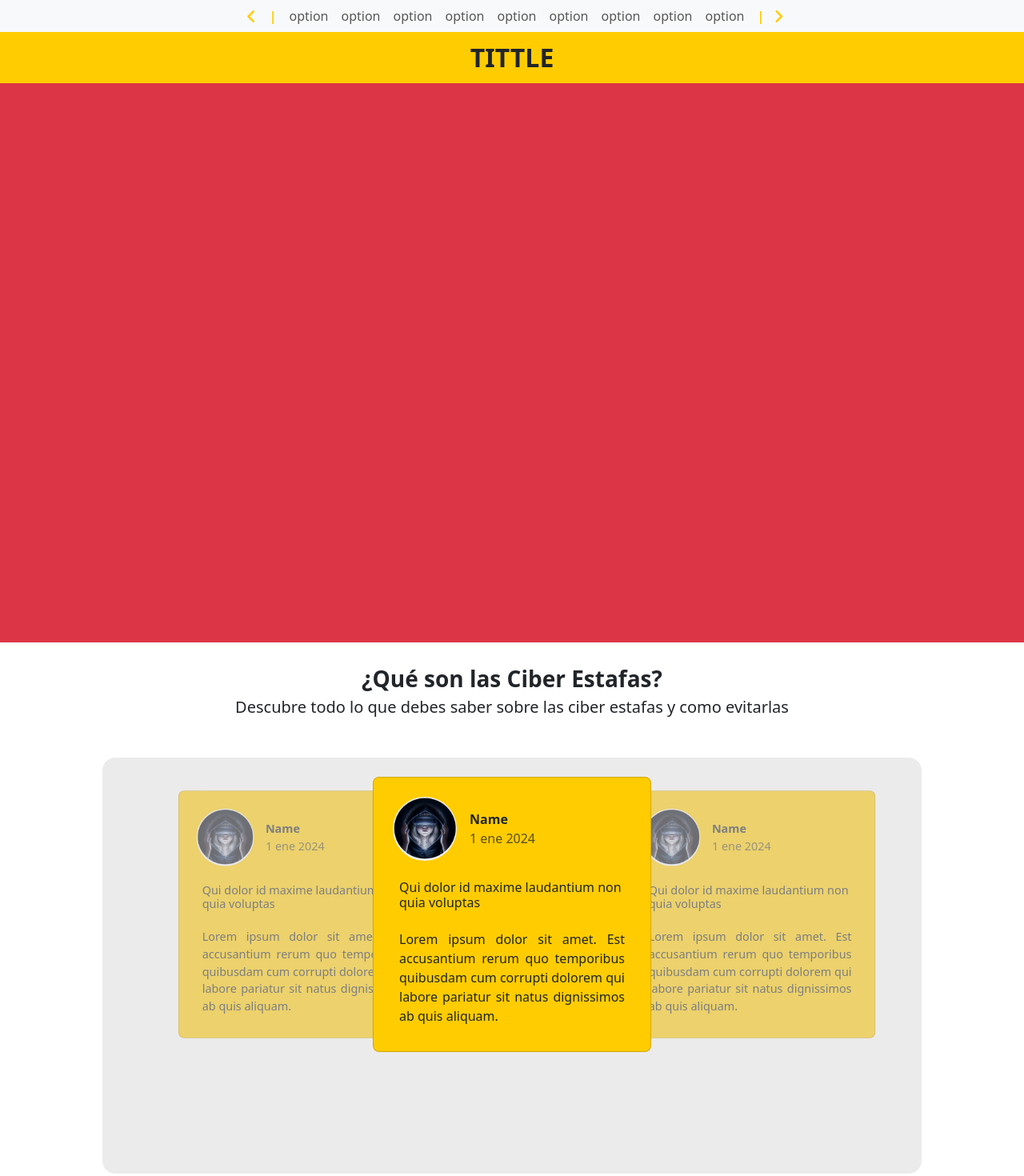
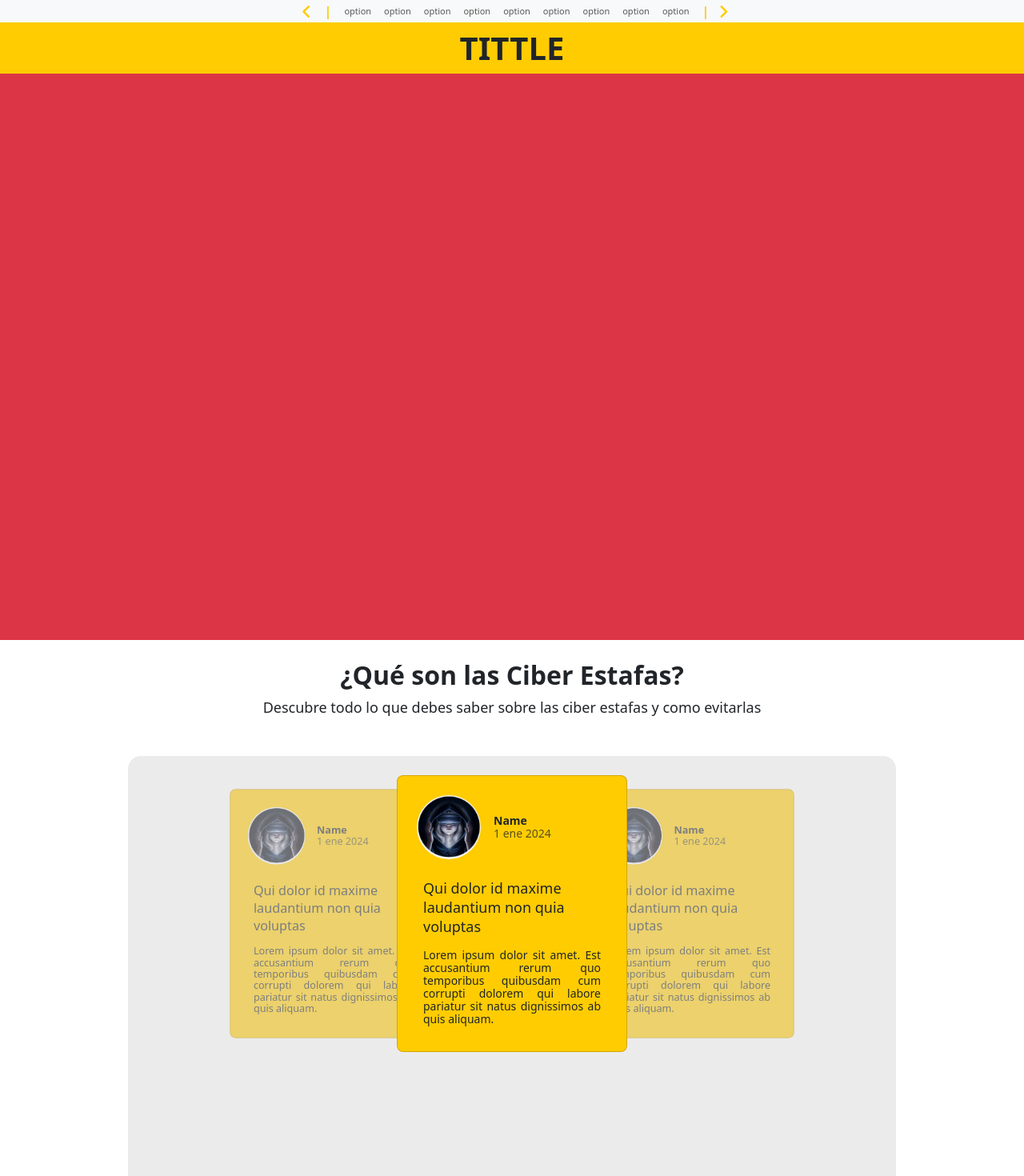
Before and after one commit to kevinstif/CYW, an Angular app: page /home in a window 1280 px wide. Shown: the top 1470 px of the page at 80% size. Built offline with nearby package versions, Linux system fonts and the light colour scheme.

Commit message:
feat: standarized font size desktop

```diff
--- a/src/app/definition-card/definition-card.component.html
+++ b/src/app/definition-card/definition-card.component.html
@@ -1,20 +1,20 @@
-<div class="card p-3 custom-bg-primary rounded-3" style="max-width: 26rem;">
+<div class="card p-3 custom-bg-primary rounded-3" style="max-width: 18rem;">
   <div class="row g-0 align-items-center p-2">
     <div class="col-auto">
       <img src="./assets/img/Livia.png" class="card-img-icon img-fluid rounded-circle">
     </div>
     <div class="col ms-3">
       <div class="row">
-        <span class="fs-6 fw-bold">Name</span>
+        <span class="body-s fw-bold">Name</span>
       </div>
       <div class="row text-muted">
-        <span class="fs-6">1 ene 2024</span>
+        <span class="body-s">1 ene 2024</span>
       </div>
     </div>
   </div>
   <div class="card-body">
-    <h5 class="card-title fs-6 mb-4">Qui dolor id maxime laudantium non quia voluptas</h5>
-    <p class="card-text fs-6 text-justify">
+    <h5 class="card-title mb-3 body-m">Qui dolor id maxime laudantium non quia voluptas</h5>
+    <p class="card-text body-s text-justify">
       Lorem ipsum dolor sit amet. Est accusantium rerum quo temporibus quibusdam cum corrupti dolorem qui labore pariatur
       sit natus dignissimos ab quis aliquam.
     </p>
--- a/src/app/definition-page/definition-page.component.css
+++ b/src/app/definition-page/definition-page.component.css
@@ -1,16 +1,16 @@
 .translate-x-positive{
-  transform: translateX(30%) scale(90%);;
+  transform: translateX(40%) scale(90%);;
 }
 .translate-x-negative{
-  transform: translateX(-20%) scale(90%);;
+  transform: translateX(-40%) scale(90%);;
 }
 
 .overlay {
   position: absolute;
   left: 50%;
   transform: translateX(-50%);
-  width: 80%;
-  height: 65%;
+  width: 75%;
+  height: 70%;
   background-color: rgba(217, 216, 216, 0.5);
   z-index: 2;
   border-radius: 16px;
--- a/src/app/definition-page/definition-page.component.html
+++ b/src/app/definition-page/definition-page.component.html
@@ -1,10 +1,10 @@
 <div>
   <div class="my-4">
-    <div class="text-center">
-      <span class="fs-3 fw-bold">¿Qué son las Ciber Estafas?</span>
+    <div class="text-center my-2">
+      <span class="headline-4">¿Qué son las Ciber Estafas?</span>
     </div>
     <div class="text-center">
-      <span class="fs-5">Descubre todo lo que debes saber sobre las ciber estafas y como evitarlas</span>
+      <span class="body-m">Descubre todo lo que debes saber sobre las ciber estafas y como evitarlas</span>
     </div>
   </div>
   <div class="container p-4 my-4">
--- a/src/app/front-page/front-page.component.css
+++ b/src/app/front-page/front-page.component.css
@@ -16,6 +16,6 @@
 }
 
 .section {
-  height: calc(100vh - 101px);
+  height: calc(100vh - 92px);
   overflow-x: hidden ;
 }
--- a/src/app/front-page/front-page.component.html
+++ b/src/app/front-page/front-page.component.html
@@ -7,7 +7,7 @@
     <div *ngIf="curtainsOpened" class="d-flex align-items-center justify-content-center w-100 h-100 m-0 p-0" (click)="spinRoulette()">
       <div class="mx-auto h-100 d-flex flex-column justify-content-center">
         <div class="text-center pt-3 pt-md-5">
-          <span class="bg-light fs-4 fw-bold fs-md-2 py-2 py-md-3 px-2 px-md-1 rounded-2">Prueba tu suerte</span>
+          <span class="bg-light body-l fs-md-2 py-2 py-md-3 px-2 px-md-3 rounded-2">Prueba tu suerte</span>
         </div>
         <div class="row pt-3 pt-md-5 m-0 h-75 align-items-center">
           <div class="text-center col-12 h-100">
--- a/src/app/nav-bar/nav-bar.component.html
+++ b/src/app/nav-bar/nav-bar.component.html
@@ -4,31 +4,31 @@
       <i class="fas fa-angle-left fa-flip-vertical fa-lg custom-color-primary mx-2"></i>
       <div class="mx-2"><span class="custom-color-primary fw-bolder">|</span></div>
       <ul class="navbar-nav d-flex justify-content-center">
-        <li class="nav-item">
+        <li class="nav-item body-xs">
           <a class="nav-link" aria-current="page" href="#">option</a>
         </li>
-        <li class="nav-item d-none d-md-block">
+        <li class="nav-item d-none d-md-block body-xs">
           <a class="nav-link" href="#">option</a>
         </li>
-        <li class="nav-item d-none d-md-block">
+        <li class="nav-item d-none d-md-block body-xs">
           <a class="nav-link" href="#">option</a>
         </li>
-        <li class="nav-item d-none d-md-block">
+        <li class="nav-item d-none d-md-block body-xs">
           <a class="nav-link" href="#">option</a>
         </li>
-        <li class="nav-item d-none d-md-block">
+        <li class="nav-item d-none d-md-block body-xs">
           <a class="nav-link" href="#">option</a>
         </li>
-        <li class="nav-item d-none d-md-block">
+        <li class="nav-item d-none d-md-block body-xs">
           <a class="nav-link" href="#">option</a>
         </li>
-        <li class="nav-item d-none d-md-block">
+        <li class="nav-item d-none d-md-block body-xs">
           <a class="nav-link" href="#">option</a>
         </li>
-        <li class="nav-item d-none d-md-block">
+        <li class="nav-item d-none d-md-block body-xs">
           <a class="nav-link" href="#">option</a>
         </li>
-        <li class="nav-item d-none d-md-block">
+        <li class="nav-item d-none d-md-block body-xs">
           <a class="nav-link" href="#">option</a>
         </li>
       </ul>
@@ -36,9 +36,9 @@
       <i class="fas fa-angle-right fa-flip-vertical fa-lg ms-1 custom-color-primary"></i>
     </div>
   </nav>
-  <nav class="nav-bar navbar-expand p-0 custom-bg-primary p-2">
+  <nav class="nav-bar navbar-expand p-0 custom-bg-primary">
     <div class="container-fluid d-flex justify-content-center align-items-center">
-      <span class="navbar-brand mb-0 fs-2 fw-bolder"> TITTLE</span>
+      <span class="navbar-brand p-2 headline-3"> TITTLE</span>
     </div>
   </nav>
 </div>
--- a/src/styles.css
+++ b/src/styles.css
@@ -10,3 +10,47 @@
 .custom-bg-primary{
   background-color: #FFCC01;
 }
+
+.headline-1{
+  font-size: 64px;
+  line-height: 72px;
+  font-weight: bold;
+}
+
+.headline-2{
+  font-size: 56px;
+  line-height: 64px;
+  font-weight: bold;
+}
+
+.headline-3{
+  font-size: 40px;
+  line-height: 48px;
+  font-weight: bold;
+}
+
+.headline-4{
+  font-size: 32px;
+  line-height: 40px;
+  font-weight: bold;
+}
+
+.body-l{
+  font-size: 24px;
+  line-height: 32px;
+}
+
+.body-m{
+  font-size: 18px;
+  line-height: 24px;
+}
+
+.body-s{
+  font-size: 14px;
+  line-height: 16px;
+}
+
+.body-xs{
+  font-size: 11px;
+  line-height: 12px;
+}
```
